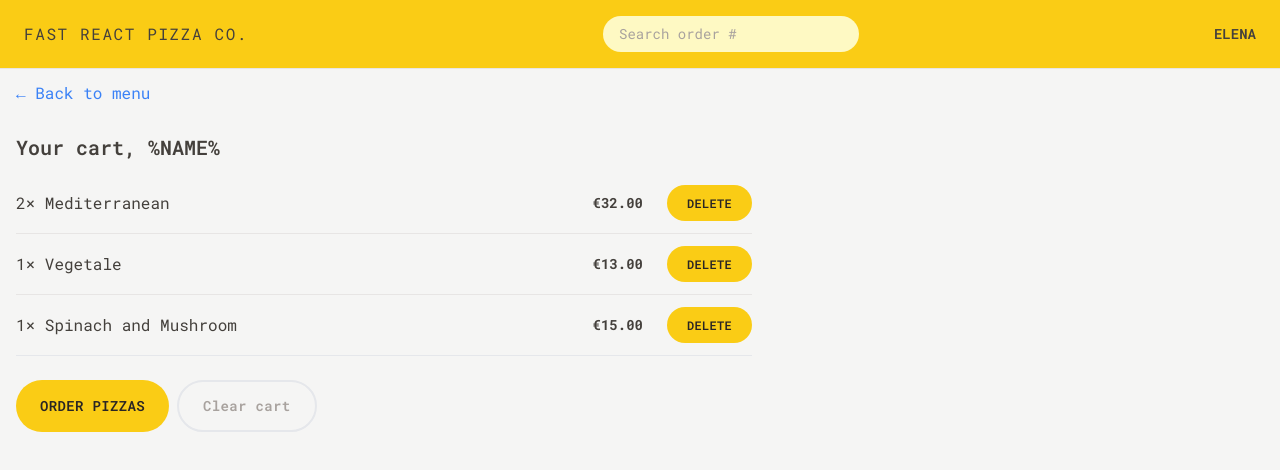
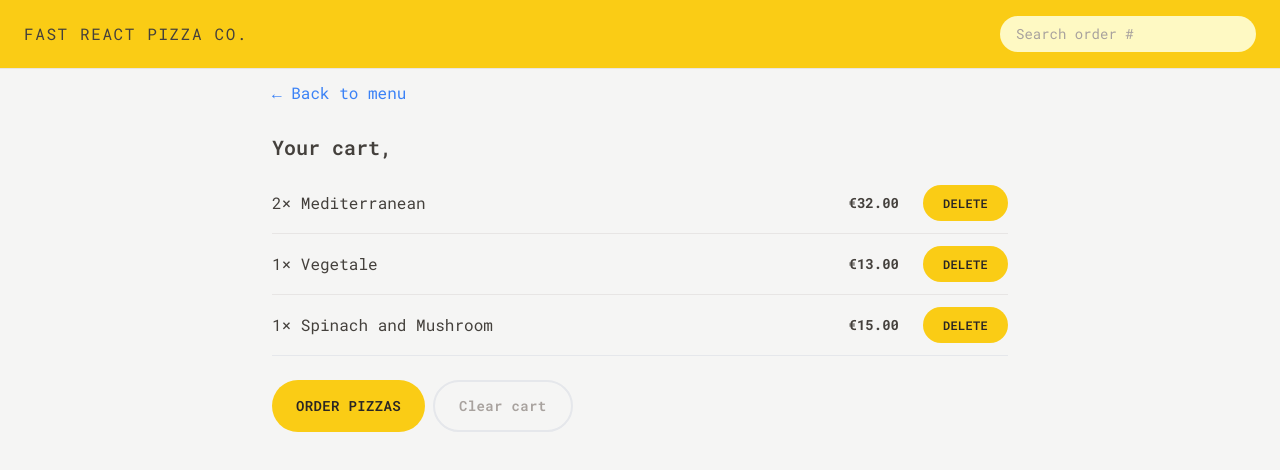
Before and after one commit to elenaharan/fast-react-pizza, a React (Vite) app: page /cart in a window 1280 px wide. Shown: the top 470 px of the page. Built offline with nearby package versions, Linux system fonts and the light colour scheme.

Commit message:
Read and update user state

```diff
--- a/src/features/cart/Cart.jsx
+++ b/src/features/cart/Cart.jsx
@@ -1,6 +1,7 @@
 import LinkButton from '../../ui/LinkButton';
 import Button from '../../ui/Button';
 import CartItem from './CartItem'
+import { useSelector } from 'react-redux';
 
 const fakeCart = [
   {
@@ -27,13 +28,15 @@ const fakeCart = [
 ];
 
 function Cart() {
+  const username = useSelector(store => store.user.username);
+
   const cart = fakeCart;
 
   return (
     <div className='px-4 py-3'>
       <LinkButton to="/menu">&larr; Back to menu</LinkButton>
 
-      <h2 className='mt-7 text-xl font-semibold'>Your cart, %NAME%</h2>
+      <h2 className='mt-7 text-xl font-semibold'>Your cart, {username}</h2>
 
       <ul className='divide-y divide-stone-200 border-b mt-3'>
         {cart.map(item => <CartItem item={item} key={item.key} />)}
--- a/src/features/order/CreateOrder.jsx
+++ b/src/features/order/CreateOrder.jsx
@@ -2,6 +2,7 @@ import { useState } from "react";
 import { Form, redirect, useActionData, useNavigation } from "react-router-dom";
 import { createOrder } from "../../services/apiRestaurant";
 import Button from "../../ui/Button";
+import { useSelector } from "react-redux";
 
 // https://uibakery.io/regex-library/phone-number
 const isValidPhone = (str) =>
@@ -39,6 +40,7 @@ function CreateOrder() {
   const navigate = useNavigation();
   const isSubmitting = navigate.state === "submitting";
   const formErrors = useActionData();
+  const username = useSelector(store => store.user.username);
 
   return (
     <div className="px-4 py-6">
@@ -52,6 +54,7 @@ function CreateOrder() {
             type="text"
             name="customer"
             required
+            defaultValue={username}
           />
         </div>
 
--- a/src/features/user/CreateUser.jsx
+++ b/src/features/user/CreateUser.jsx
@@ -1,11 +1,21 @@
 import { useState } from 'react';
 import Button from '../../ui/Button'
+import { useDispatch } from 'react-redux';
+import {updateName} from './userSlice';
+import { useNavigate } from 'react-router-dom';
 
 function CreateUser() {
   const [username, setUsername] = useState('');
+  const dispatch = useDispatch();
+  const navigate = useNavigate();
 
   function handleSubmit(e) {
     e.preventDefault();
+
+    if (!username) return;
+
+    dispatch(updateName(username));
+    navigate('/menu')
   }
 
   return (
--- a/src/features/user/userSlice.js
+++ b/src/features/user/userSlice.js
@@ -23,7 +23,7 @@ async function fetchAddress() {
 import { createSlice } from "@reduxjs/toolkit";
 
 const initialState = {
-  username: 'Elena'
+  username: ''
 };
 
 const userSlice = createSlice({
--- a/src/ui/AppLayout.jsx
+++ b/src/ui/AppLayout.jsx
@@ -12,7 +12,7 @@ function AppLayout() {
       {isLoading && <Loader />}
       <Header />
       <div className="overflow-scroll">
-      <main className="max-w-3xl">
+      <main className="max-w-3xl m-auto">
         <Outlet />
       </main>
       </div>
--- a/src/ui/Home.jsx
+++ b/src/ui/Home.jsx
@@ -1,6 +1,10 @@
+import { useSelector } from "react-redux";
 import CreateUser from "../features/user/CreateUser";
+import Button from "./Button";
 
 function Home() {
+const username = useSelector(store => store.user.username);
+
   return (
     <div className="my-10 text-center sm:my-16">
       <h1 className="text-xl text-semibold mb-8 md:text-3xl">
@@ -8,7 +12,7 @@ function Home() {
         <br />
         <span className="text-yellow-500">Straight out of the oven, straight to you.</span>
       </h1>
-      <CreateUser />
+      {username === '' ? <CreateUser /> : <Button type="primary" to="/menu">Continue ordering, {username}</Button>}
     </div>
   );
 }
```
